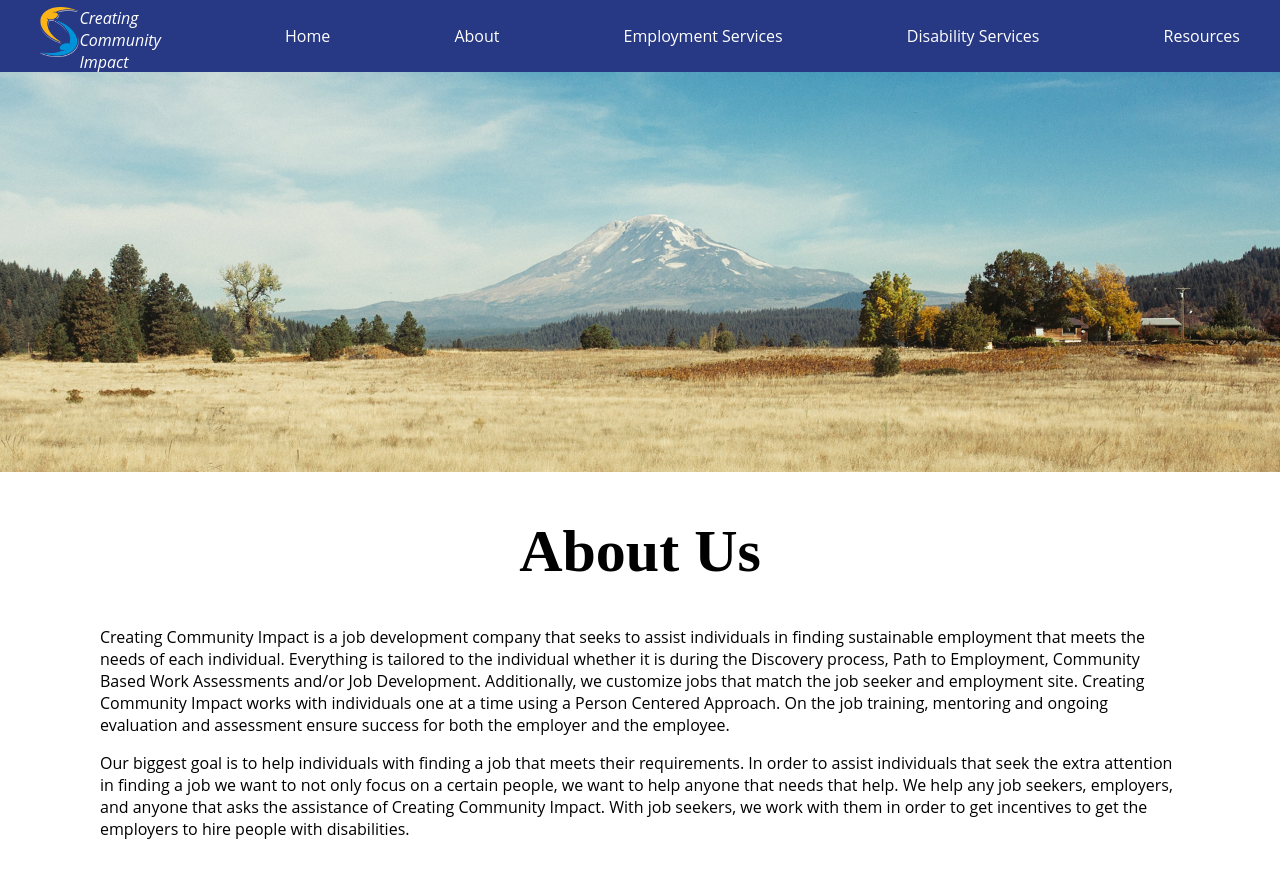
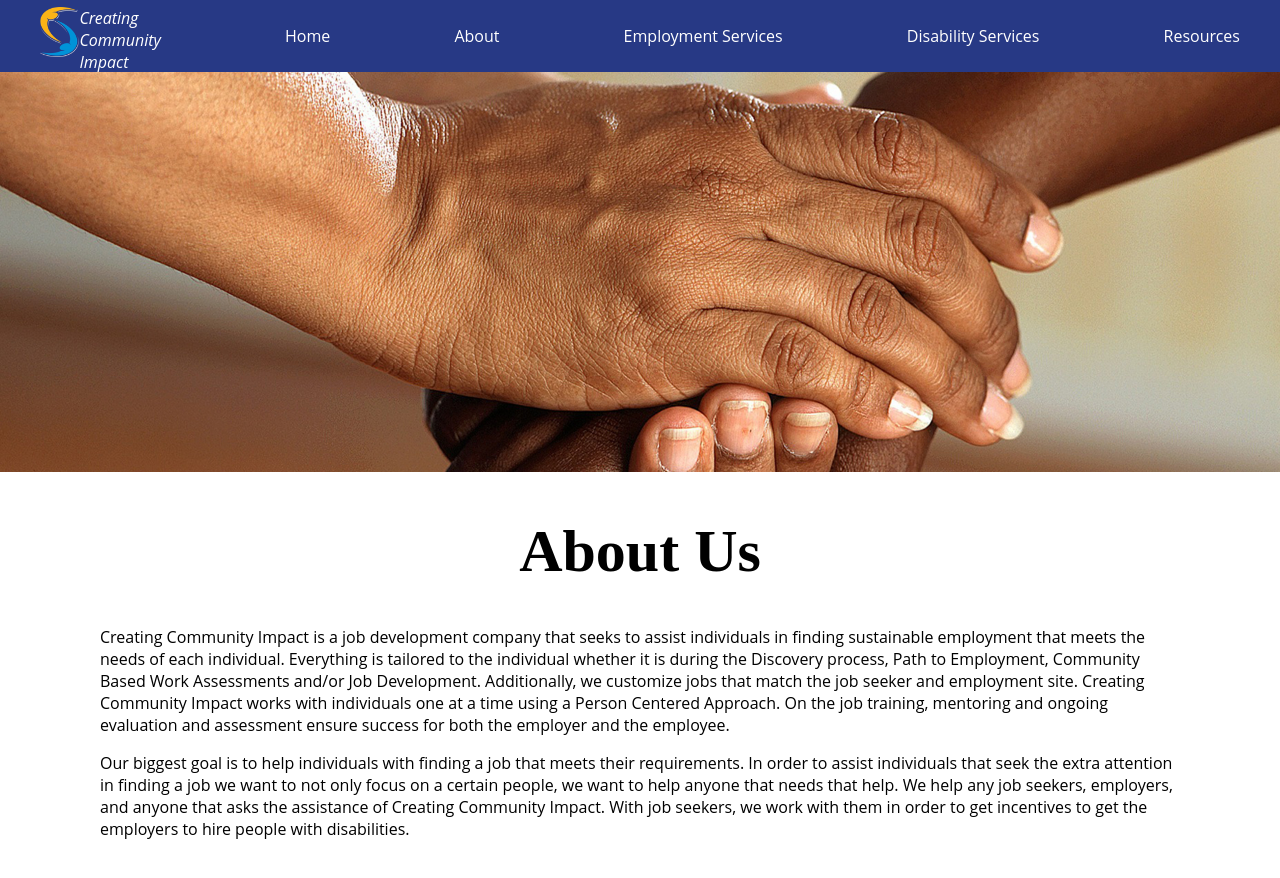
Before and after one commit to raymond-59414/Creating-Community-Impact, a plain HTML site: page about.html in a window 1280 px wide. Drawn offline with Linux system fonts and the light colour scheme.

Commit message:
fixed about page image

```diff
--- a/about.html
+++ b/about.html
@@ -20,7 +20,7 @@
           <li><a href="contact.html">Resources</a></li>
         </ul>
       </nav>
-            <img class="image_header" src="media/img/mountain_large.jpg" width="1000" alt="logo"/>
+            <img class="image_header" src="media/img/hands_large.jpg" width="1000" alt="logo"/>
     </header>
 
     <body>
```
